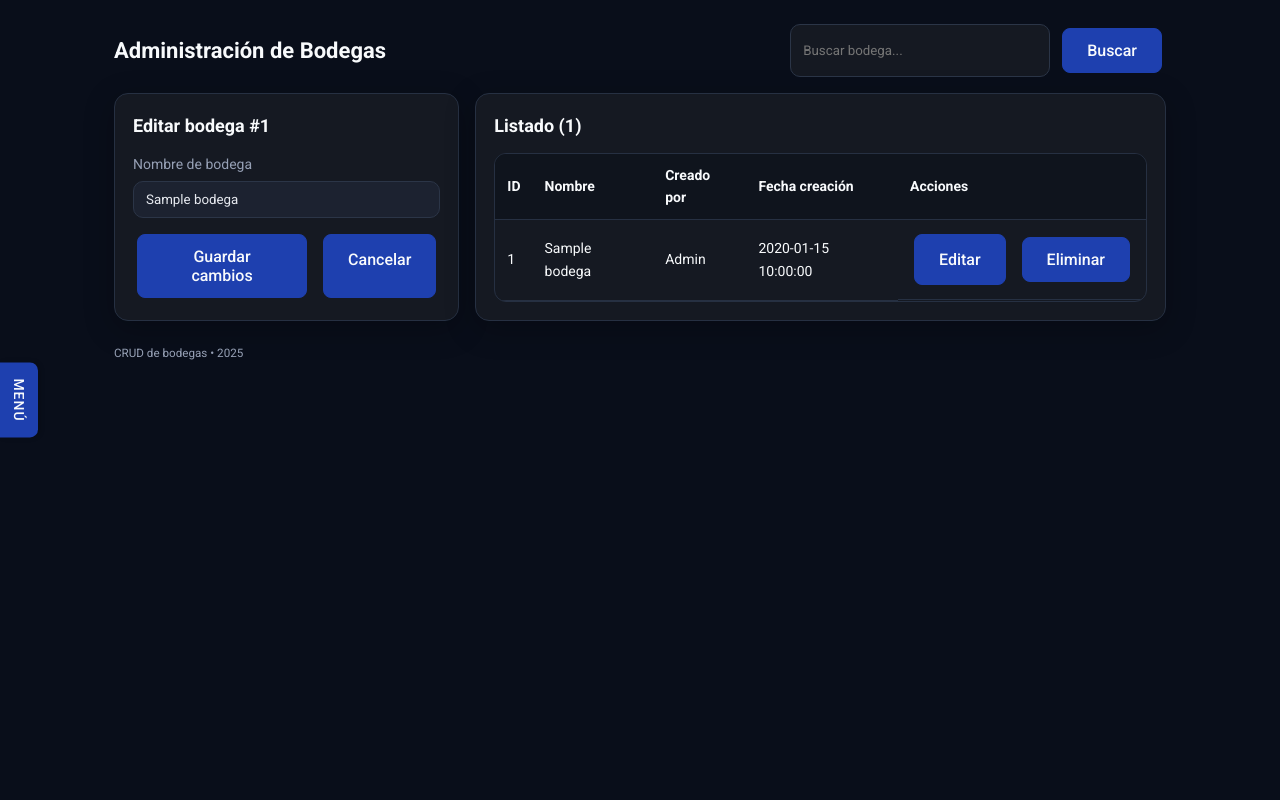
After one commit to Diegoxc12/goto, a PHP site: page /bodegas.php?edit=1 in a window 1280 px wide. The commit adds this page. Run offline with PHP 8.4, Linux system fonts and the light colour scheme; data comes from the database, SQL or seed files in the repository; tables that the repository leaves empty hold one stand-in row (values such as "Sample post").

Commit message:
Crud bodegas listo

```diff
--- /dev/null
+++ b/Public_html/assets/css/bodegas.css
@@ -0,0 +1,178 @@
+/* bodegas.css — estilos limpios y responsivos específicos para bodegas */
+:root{
+  --bg:#0b0d10;
+  --panel:#151922;
+  --panel-2:#1c2230;
+  --text:#e6e9ef;
+  --muted:#96a0b5;
+  --primary:#3b82f6;
+  --success:#22c55e;
+  --danger:#ef4444;
+  --light:#2a3346;
+  --radius:14px;
+}
+
+*{box-sizing:border-box}
+html,body{height:100%}
+body{
+  margin:0;
+  background:linear-gradient(180deg,var(--bg),#0f131a);
+  color:var(--text);
+  font:14px/1.5 system-ui, -apple-system, Segoe UI, Roboto, Helvetica, Arial, "Apple Color Emoji", "Segoe UI Emoji";
+}
+
+.container{
+  max-width:1100px;
+  margin:0 auto;
+  padding:24px;
+}
+
+.header{
+  display:flex;
+  gap:16px;
+  align-items:center;
+  justify-content:space-between;
+  margin-bottom:16px;
+}
+
+h1{font-size:22px;margin:0}
+h2{font-size:18px;margin:0 0 12px 0}
+
+.search{
+  display:flex; gap:8px; margin-left:auto;
+}
+.search input[type=text]{
+  background:var(--panel);
+  color:var(--text);
+  border:1px solid #2b3547;
+  border-radius:10px;
+  padding:10px 12px;
+  min-width:260px;
+  outline: none;
+}
+.search .bnt-light{background:var(--light)}
+
+.grid{
+  display:grid;
+  grid-template-columns: 1fr 2fr;
+  gap:16px;
+}
+@media (max-width: 900px){
+  .grid{ grid-template-columns: 1fr; }
+}
+
+.card{
+  background:var(--panel);
+  border:1px solid #263042;
+  border-radius:var(--radius);
+  padding:18px;
+  box-shadow: 0 8px 30px rgba(0,0,0,.25);
+}
+
+.form .form-row{
+  display:flex; flex-direction:column; gap:6px; margin-bottom:12px;
+}
+.form .form-row span{ color:var(--muted) }
+.form input[type=text]{
+  background:var(--panel-2);
+  color:var(--text);
+  border:1px solid #2b3547;
+  border-radius:10px;
+  padding:10px 12px;
+  outline:none;
+}
+.form-actions{ display:flex; gap:8px; }
+
+.table-wrap{ overflow:auto; border-radius:12px; border:1px solid #263042; }
+.table{ width:100%; border-collapse:collapse; min-width:620px; }
+.table th,.table td{ padding:10px 12px; text-align:left; border-bottom:1px solid #263042; }
+.table thead th{ background:#0f141d; position:sticky; top:0; z-index:1; }
+.table .muted{ color:var(--muted); text-align:center; }
+
+.actions{ display:flex; gap:8px; align-items:center; }
+
+.bnt {
+  padding: 0.75rem 1.5rem;
+  border-radius: var(--border-radius);
+  text-decoration: none;
+  color: var(--text-light);
+  background-color: var(--primary-blue);
+  border: 1px solid var(--primary-blue);
+  font-size: 1rem;
+  font-weight: 500;
+  cursor: pointer;
+  transition: var(--transition);
+  display: inline-block;
+  text-align: center;
+  margin: 0.25rem;
+}
+
+.bnt:hover {
+  background-color: var(--darker-blue);
+  border: 1px solid var(--secondary-blue);
+  color: var(--text-light);
+}
+
+.bnt.active {
+  background-color: var(--secondary-blue);
+  color: white;
+  border-color: var(--secondary-blue);
+}
+
+.bnt-secondary {
+  background-color: var(--secondary-blue);
+  border-color: var(--secondary-blue);
+}
+
+.bnt-accent {
+  background-color: var(--accent-blue);
+  border-color: var(--accent-blue);
+  color: var(--darker-blue);
+}
+
+.bnt-outline {
+  background-color: transparent;
+  border-color: var(--primary-blue);
+}
+
+.bnt-small {
+  padding: 0.5rem 1rem;
+  font-size: 0.875rem;
+}
+
+.bnt-large {
+  padding: 1rem 2rem;
+  font-size: 1.125rem;
+}
+
+.bnt-disabled {
+  background-color: var(--input-dark);
+  border-color: var(--input-dark);
+  color: var(--text-gray);
+  cursor: not-allowed;
+}
+
+.bnt-group {
+  display: flex;
+  flex-wrap: wrap;
+  gap: 0.5rem;
+  margin-bottom: 1rem;
+}
+
+.alert{
+  padding:12px 14px;
+  border-radius:10px;
+  margin:10px 0 16px;
+}
+.alert-success{ background:#16301f; border:1px solid #1f5b33; }
+.alert-danger{ background:#361a1a; border:1px solid #6b2a2a; }
+
+.pagination{ display:flex; gap:8px; margin-top:12px; }
+.page{
+  padding:8px 12px; border-radius:10px; text-decoration:none;
+  border:1px solid #263042; color:var(--text);
+  background:var(--panel-2);
+}
+.page.active{ outline:2px solid var(--primary); }
+
+.footer{ margin-top:20px; color:var(--muted); }
--- /dev/null
+++ b/Public_html/bodegas.php
@@ -0,0 +1,236 @@
+<?php
+// bodegas_crud.php
+// CRUD completo para la tabla `bodegas` usando PDO ($pdo) desde conexion.php
+// Requiere PHP 8+
+// Autor: ChatGPT
+
+// --- Config ---
+$TITLE = "Administración de Bodegas";
+$PER_PAGE = 10; // paginación
+
+// --- Conexión ---
+require_once __DIR__ . '/includes/conexion.php'; // crea $pdo (PDO)
+
+// --- Helpers ---
+function h($s){ return htmlspecialchars((string)$s, ENT_QUOTES, 'UTF-8'); }
+function redirect_self(array $params = []){
+    $base = strtok($_SERVER['REQUEST_URI'], '?');
+    $query = http_build_query(array_merge($_GET, $params));
+    header("Location: " . $base . ($query ? "?$query" : ""));
+    exit;
+}
+
+// --- Crear / Editar / Eliminar ---
+$errors = [];
+$messages = [];
+
+// Crear
+if ($_SERVER['REQUEST_METHOD'] === 'POST' && isset($_POST['action']) && $_POST['action']==='create') {
+    $nombre = trim($_POST['nombre_bodega'] ?? '');
+    $creado_por = (int)($_POST['creado_por'] ?? 1);
+    if ($nombre === '') $errors[] = "El nombre de la bodega es obligatorio.";
+    if (!$errors){
+        $stmt = $pdo->prepare("INSERT INTO bodegas (nombre_bodega, creado_por) VALUES (?, ?)");
+        $stmt->execute([$nombre, $creado_por]);
+        $messages[] = "Bodega creada correctamente.";
+        redirect_self(['msg'=>'created']);
+    }
+}
+
+// Update
+if ($_SERVER['REQUEST_METHOD'] === 'POST' && isset($_POST['action']) && $_POST['action']==='update') {
+    $id = (int)($_POST['id_bodega'] ?? 0);
+    $nombre = trim($_POST['nombre_bodega'] ?? '');
+    if ($id <= 0) $errors[] = "ID inválido.";
+    if ($nombre === '') $errors[] = "El nombre de la bodega es obligatorio.";
+    if (!$errors){
+        $stmt = $pdo->prepare("UPDATE bodegas SET nombre_bodega = ? WHERE id_bodega = ?");
+        $stmt->execute([$nombre, $id]);
+        $messages[] = "Bodega actualizada.";
+        redirect_self(['msg'=>'updated']);
+    }
+}
+
+// Delete (soft: real delete de esta tabla)
+if ($_SERVER['REQUEST_METHOD'] === 'POST' && isset($_POST['action']) && $_POST['action']==='delete') {
+    $id = (int)($_POST['id_bodega'] ?? 0);
+    if ($id <= 0) $errors[] = "ID inválido.";
+    if (!$errors){
+        // Validar llaves foráneas: evitar borrar si tiene ingresos/egresos/saldos
+        $hasRelations = false;
+        foreach (['ingresos'=>'bodega','egresos'=>'bodega','inventario_saldos'=>'codigo_bodega'] as $tbl=>$col){
+            $q = $pdo->prepare("SELECT 1 FROM $tbl WHERE $col = ? LIMIT 1");
+            $q->execute([$id]);
+            if ($q->fetchColumn()){ $hasRelations = true; break; }
+        }
+        if ($hasRelations){
+            $errors[] = "No se puede eliminar: la bodega tiene movimientos o saldos asociados.";
+        } else {
+            $stmt = $pdo->prepare("DELETE FROM bodegas WHERE id_bodega = ?");
+            $stmt->execute([$id]);
+            $messages[] = "Bodega eliminada.";
+            redirect_self(['msg'=>'deleted']);
+        }
+    }
+}
+
+// --- Lectura (lista con búsqueda + paginación) ---
+$search = trim($_GET['s'] ?? '');
+$wheres = [];
+$params = [];
+if ($search !== ''){
+    $wheres[] = "b.nombre_bodega LIKE ?";
+    $params[] = "%$search%";
+}
+$whereSql = $wheres ? "WHERE " . implode(" AND ", $wheres) : "";
+
+$total = (function() use($pdo, $whereSql, $params){
+    $stmt = $pdo->prepare("SELECT COUNT(*) FROM bodegas b $whereSql");
+    $stmt->execute($params);
+    return (int)$stmt->fetchColumn();
+})();
+
+$page = max(1, (int)($_GET['page'] ?? 1));
+$pages = max(1, (int)ceil($total / $PER_PAGE));
+if ($page > $pages) $page = $pages;
+$offset = ($page - 1) * $PER_PAGE;
+
+$stmt = $pdo->prepare("
+    SELECT b.id_bodega, b.nombre_bodega, b.fecha_creacion, u.nombre AS nombre_usuario
+    FROM bodegas b
+    LEFT JOIN usuarios u ON u.id_usuario = b.creado_por
+    $whereSql
+    ORDER BY b.id_bodega DESC
+    LIMIT $PER_PAGE OFFSET $offset
+");
+$stmt->execute($params);
+$rows = $stmt->fetchAll();
+
+// Cargar bodega a editar si corresponde
+$editId = isset($_GET['edit']) ? (int)$_GET['edit'] : null;
+$editRow = null;
+if ($editId){
+    $e = $pdo->prepare("SELECT id_bodega, nombre_bodega FROM bodegas WHERE id_bodega = ?");
+    $e->execute([$editId]);
+    $editRow = $e->fetch();
+    if (!$editRow){ $editId = null; }
+}
+
+// Mensajes de redirección
+if (isset($_GET['msg'])){
+    $map = [
+        'created' => 'Bodega creada correctamente.',
+        'updated' => 'Bodega actualizada correctamente.',
+        'deleted' => 'Bodega eliminada correctamente.',
+    ];
+    if (isset($map[$_GET['msg']])) $messages[] = $map[$_GET['msg']];
+}
+
+?>
+<!doctype html>
+<html lang="es">
+<head>
+  <meta charset="utf-8">
+  <meta name="viewport" content="width=device-width,initial-scale=1">
+  <title><?= h($TITLE) ?></title>
+  <link rel="stylesheet" href="/assets/css/bodegas.css">
+</head>
+<body>
+<div class="container">
+  <header class="header">
+    <h1><?= h($TITLE) ?></h1>
+    <form class="search" method="get" action="">
+      <input type="text" name="s" placeholder="Buscar bodega..." value="<?= h($search) ?>">
+      <button class="bnt bnt-primary" type="submit">Buscar</button>
+      <?php if ($search): ?><a class="bnt bnt-light" href="?">Limpiar</a><?php endif; ?>
+    </form>
+  </header>
+
+  <?php if ($errors): ?>
+    <div class="alert alert-danger">
+        <ul><?php foreach($errors as $er): ?><li><?= h($er) ?></li><?php endforeach; ?></ul>
+    </div>
+  <?php endif; ?>
+  <?php if ($messages): ?>
+    <div class="alert alert-success">
+        <ul><?php foreach($messages as $ms): ?><li><?= h($ms) ?></li><?php endforeach; ?></ul>
+    </div>
+  <?php endif; ?>
+
+  <section class="grid">
+    <div class="card">
+      <h2><?= $editId ? "Editar bodega #".h($editRow['id_bodega']) : "Nueva bodega" ?></h2>
+      <form method="post" class="form">
+        <?php if ($editId): ?>
+          <input type="hidden" name="action" value="update">
+          <input type="hidden" name="id_bodega" value="<?= h($editRow['id_bodega']) ?>">
+        <?php else: ?>
+          <input type="hidden" name="action" value="create">
+          <input type="hidden" name="creado_por" value="1">
+        <?php endif; ?>
+        <label class="form-row">
+          <span>Nombre de bodega</span>
+          <input type="text" name="nombre_bodega" value="<?= h($editRow['nombre_bodega'] ?? '') ?>" maxlength="150" required>
+        </label>
+        <div class="form-actions">
+          <button class="bnt bnt-success" type="submit"><?= $editId ? "Guardar cambios" : "Crear bodega" ?></button>
+          <?php if ($editId): ?><a class="bnt bnt-light" href="?">Cancelar</a><?php endif; ?>
+        </div>
+      </form>
+    </div>
+
+    <div class="card">
+      <h2>Listado (<?= $total ?>)</h2>
+      <div class="table-wrap">
+        <table class="table">
+          <thead>
+            <tr>
+              <th>ID</th>
+              <th>Nombre</th>
+              <th>Creado por</th>
+              <th>Fecha creación</th>
+              <th style="width:160px">Acciones</th>
+            </tr>
+          </thead>
+          <tbody>
+          <?php if(!$rows): ?>
+            <tr><td colspan="5" class="muted">Sin resultados.</td></tr>
+          <?php else: foreach($rows as $r): ?>
+            <tr>
+              <td><?= h($r['id_bodega']) ?></td>
+              <td><?= h($r['nombre_bodega']) ?></td>
+              <td><?= h($r['nombre_usuario'] ?? '—') ?></td>
+              <td><?= h($r['fecha_creacion']) ?></td>
+              <td class="actions">
+                <a class="bnt bnt-sm bnt-primary" href="?edit=<?= h($r['id_bodega']) ?><?= $search ? '&s='.urlencode($search):'' ?>">Editar</a>
+                <form method="post" onsubmit="return confirm('¿Eliminar bodega? Esta acción no se puede deshacer.');" style="display:inline">
+                  <input type="hidden" name="action" value="delete">
+                  <input type="hidden" name="id_bodega" value="<?= h($r['id_bodega']) ?>">
+                  <button class="bnt bnt-sm bnt-danger" type="submit">Eliminar</button>
+                </form>
+              </td>
+            </tr>
+          <?php endforeach; endif; ?>
+          </tbody>
+        </table>
+      </div>
+
+      <?php if ($pages > 1): ?>
+      <nav class="pagination">
+        <?php for($i=1;$i<=$pages;$i++):
+          $qs = $_GET; $qs['page']=$i; $href='?'.http_build_query($qs);
+        ?>
+          <a class="page <?= $i===$page?'active':'' ?>" href="<?= h($href) ?>"><?= $i ?></a>
+        <?php endfor; ?>
+      </nav>
+      <?php endif; ?>
+    </div>
+  </section>
+
+  <footer class="footer">
+    <small>CRUD de bodegas • <?= date('Y') ?></small>
+  </footer>
+</div>
+</body>
+</html>
+<?php include "./includes/header_menu.php";?>
--- a/Public_html/includes/header_menu.php
+++ b/Public_html/includes/header_menu.php
@@ -265,18 +265,10 @@ $pagina_actual = basename($_SERVER['PHP_SELF']);
                     <i class="fas fa-folder-open"></i>
                     <span>Inventario</span>
                 </a>
-                <ul class="submenu-items <?php echo (in_array($pagina_actual, ['import_form.php', 'imagenes_producto_batch.php'])) ? 'submenu-active' : ''; ?>">
+                <ul class="submenu-items <?php echo (in_array($pagina_actual, ['import_form.php', 'bodegas.php'])) ? 'submenu-active' : ''; ?>">
                     <li class="nav-item">
-                        <a href="../includes/imagenes_producto_batch.php" class="nav-link submenu-link <?php echo ($pagina_actual == 'imagenes_producto_batch.php') ? 'active' : ''; ?>">
-                            <i class="fas fa-image"></i>
-                            <span>Ejemplo</span>
-                        </a>
-                    </li>
-
-                    <li class="nav-item">
-                        <a href="../includes/imagenes_producto_batch.php" class="nav-link submenu-link <?php echo ($pagina_actual == 'imagenes_producto_batch.php') ? 'active' : ''; ?>">
-                            <i class="fas fa-image"></i>
-                            <span>Ejemplo</span>
+                        <a href="..\bodegas.php" class="nav-link submenu-link <?php echo ($pagina_actual == 'bodegas.php') ? 'active' : ''; ?>">
+                            <span>Bodegas</span>
                         </a>
                     </li>
                 </ul>
```
